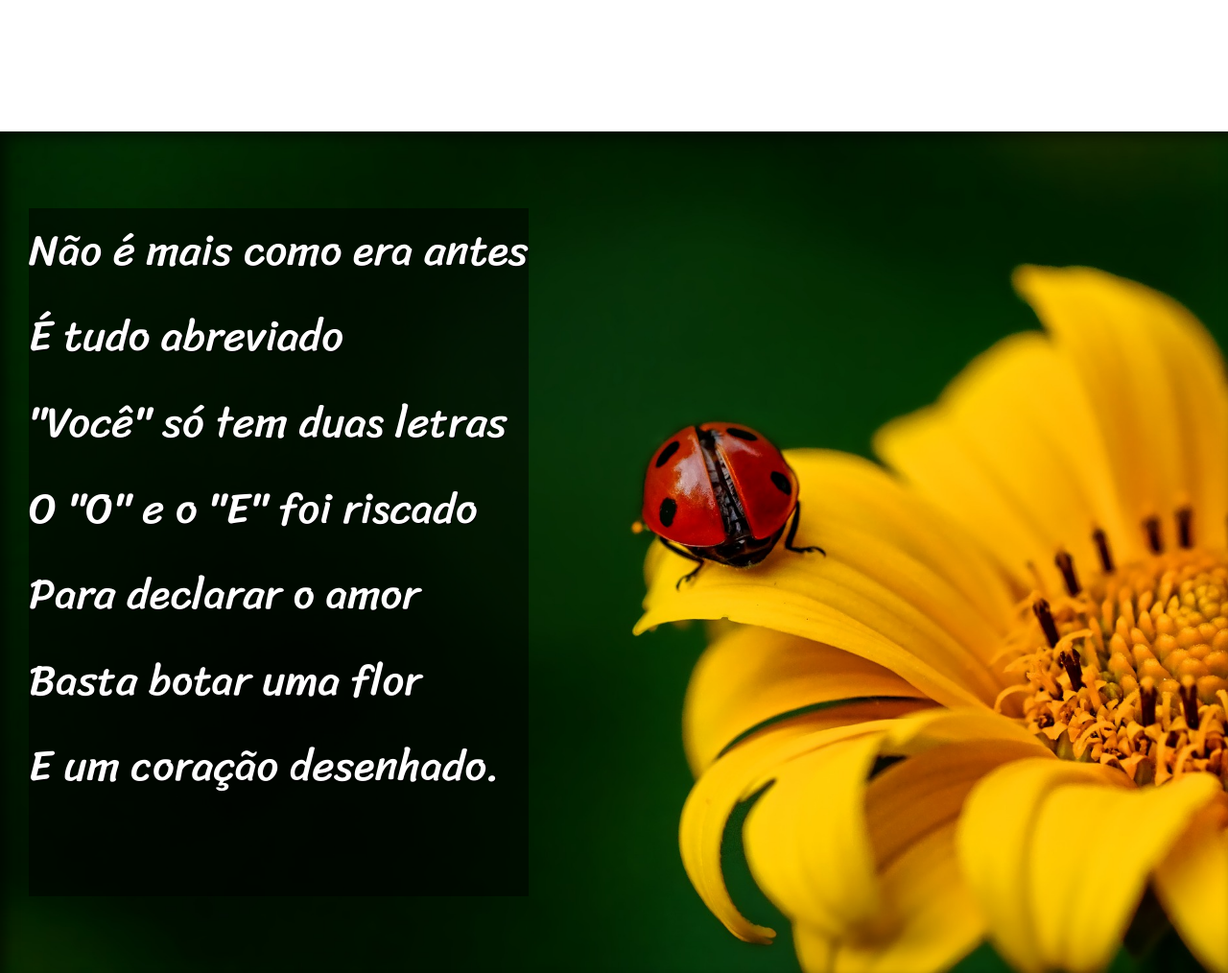
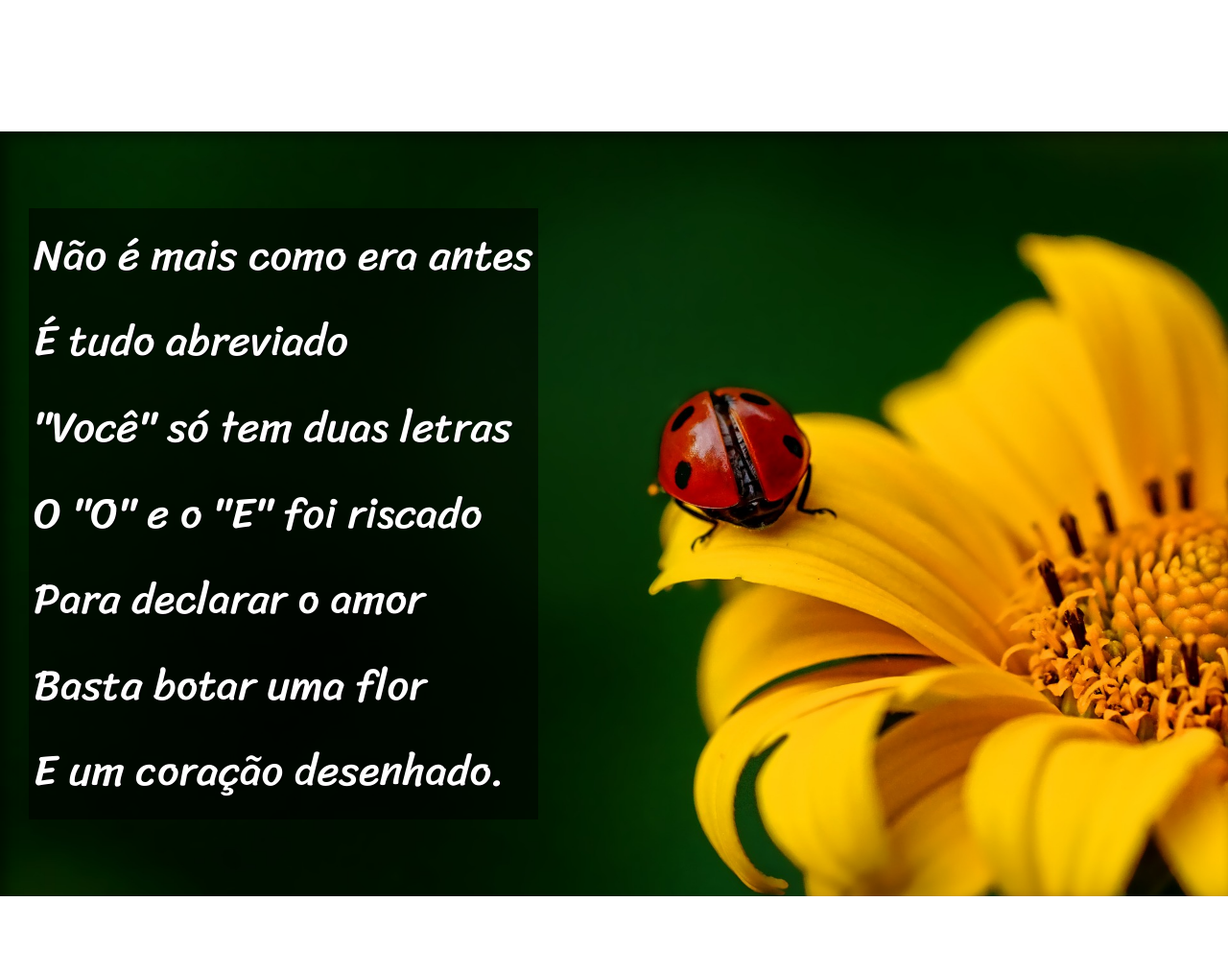
Before and after one commit to WillianTaques/projeto-cordel, a plain HTML site: page index.html in a window 1280 px wide. Shown: the part 1000-2014 px from the top of the page at 96% size. Drawn offline with Linux system fonts and the light colour scheme.

Commit message:
atualizando a pag

```diff
--- a/estilo/style.css
+++ b/estilo/style.css
@@ -18,7 +18,7 @@
 }
 
 html, body {
-    min-height: 100%;
+    min-height: 100vh;
     background-color: darkgray;
     font-family: var(--fonte1);
 }
@@ -69,15 +69,16 @@ section.normal {
 }
 
 section.imagem {
-    background-color: rgb(30, 30, 30);
+    background-color: rgb(51, 51, 51);
     color: white;
-    box-shadow: inset 6px 6px 13px 0px rgba(0, 0, 0, 0.578);
+    box-shadow: inset 6px 6px 13px 0px rgba(0, 0, 0, 0.473);
     background-size: cover;
     background-attachment: fixed;
 }
 
 section.imagem > p {
     display:inline-block;
+    padding: 5px;
     background-color: rgba(0, 0, 0, 0.514);
     text-shadow: 1px 1px 0px black;
 }
@@ -89,7 +90,6 @@ section#img01 {
 
 section#img02 {
     background-image: url('../imagens/background002.jpg');
-    background-position: right center;
 }
 
 footer {
```
